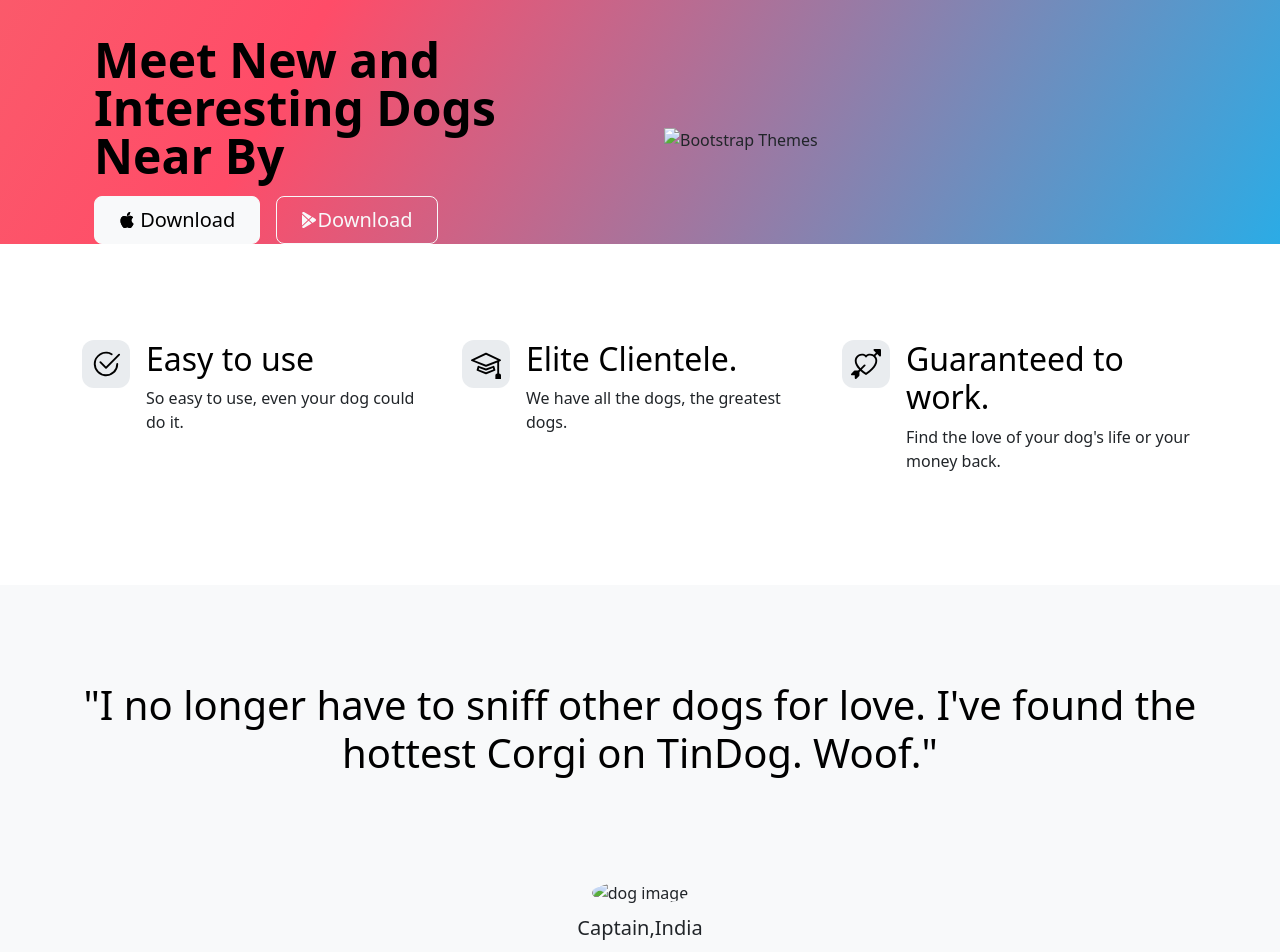
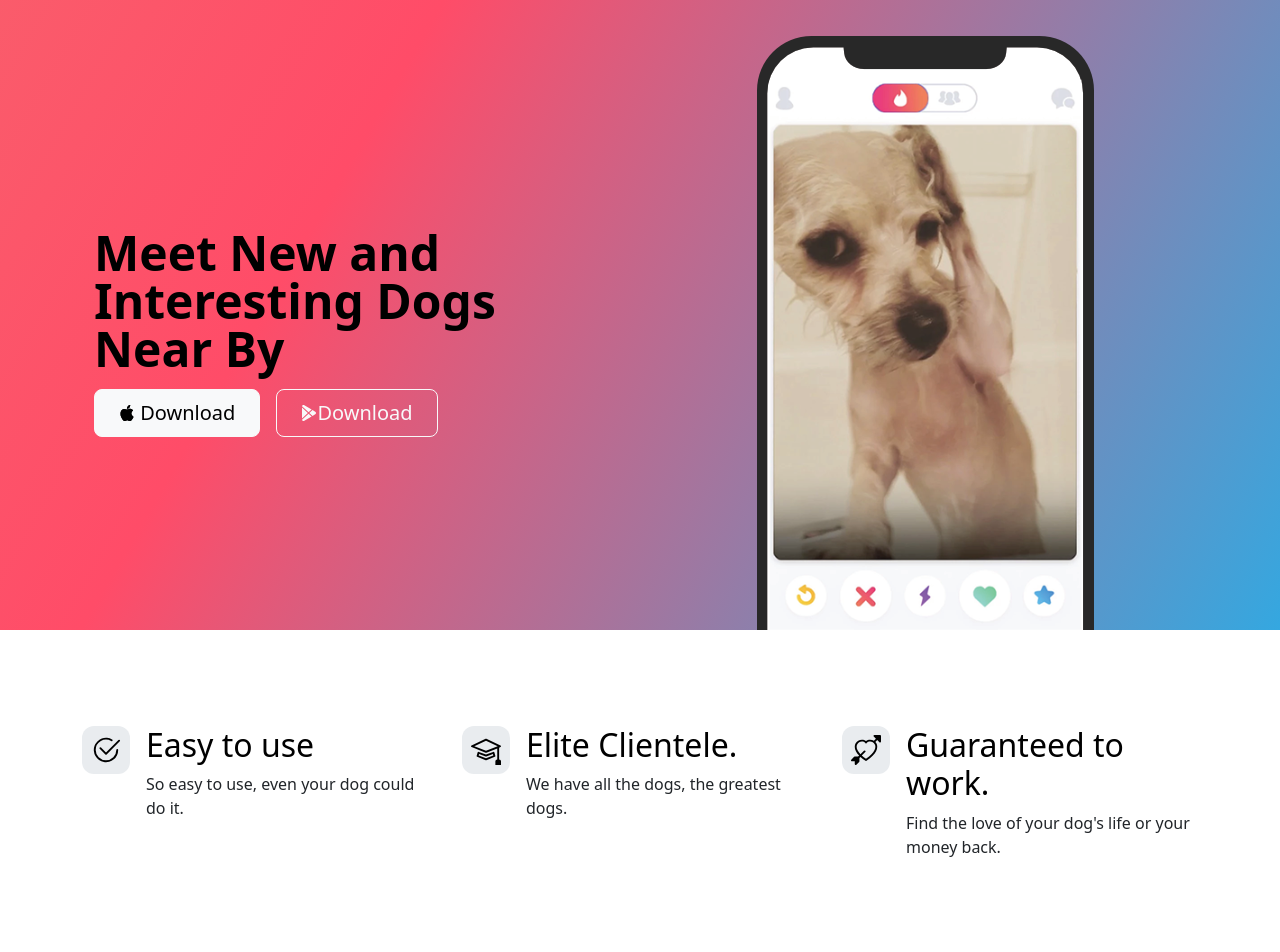
Before and after one commit to savi1988/Tindog, a plain HTML site: page index.html in a window 1280 px wide. Shown: the part 60-1012 px from the top of the page. Drawn offline with nearby package versions, Linux system fonts and the light colour scheme; files that its build step writes are made by us from their sources; files whose address does not match are found by name.

Commit message:
Update index.html

```diff
--- a/index.html
+++ b/index.html
@@ -17,7 +17,7 @@
     <div class="container col-xxl-8 px-4 pt-5">
       <div class="row flex-lg-row-reverse align-items-center g-5 pt-5">
         <div class="col-10 col-sm-8 col-lg-6">
-          <img src="./images/iphone.png" class="d-block mx-lg-auto img-fluid" alt="Bootstrap Themes"  height="200" loading="lazy">
+          <img src="./iphone.png" class="d-block mx-lg-auto img-fluid" alt="Bootstrap Themes"  height="200" loading="lazy">
         </div>
         <div class="col-lg-6">
           <h1 class="display-5 fw-bold text-body-emphasis lh-1 mb-3">Meet New and Interesting Dogs Near By</h1>
@@ -102,7 +102,7 @@
           <h1 class="text-body-emphasis">"I no longer have to sniff other dogs for love. I've found the hottest Corgi on TinDog. Woof."
           </h1>
           </div>
-          <img class="profile-img mt-5" src="./images/captain.jpg" alt="dog image">
+          <img class="profile-img mt-5" src="./captain.jpg" alt="dog image">
           <p class="col-lg-8 mx-auto lead mt-2">
             Captain,India
           </p>
```
